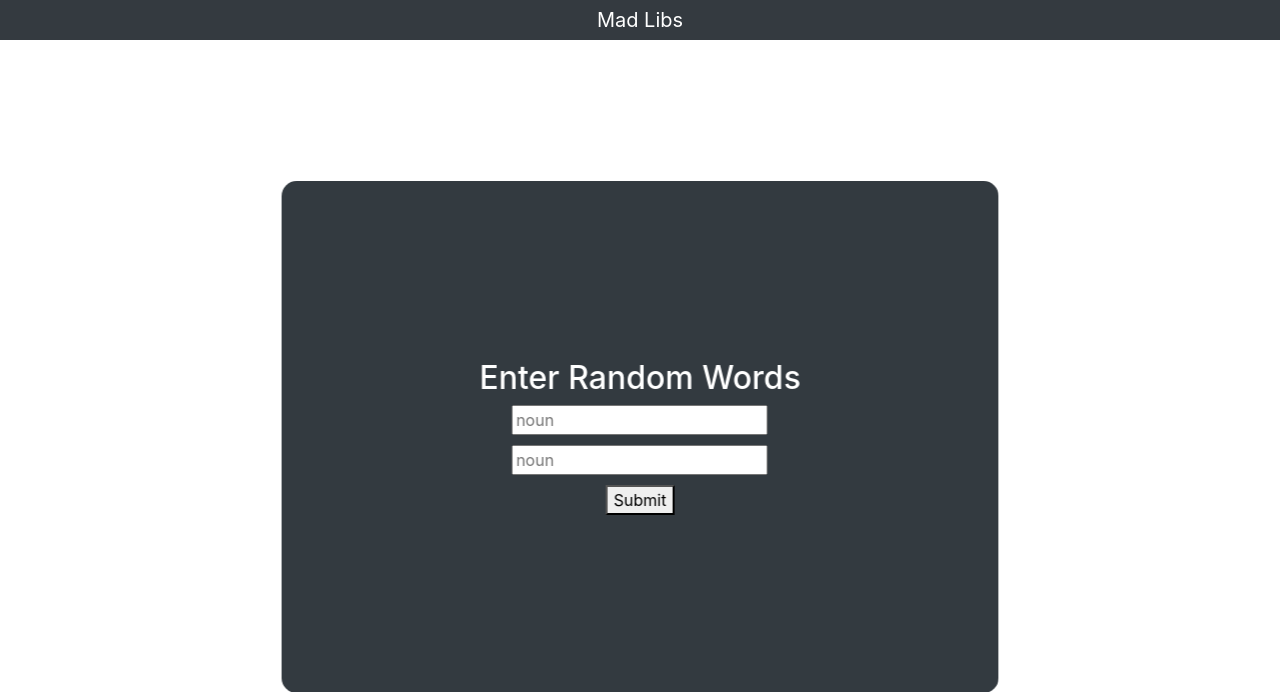
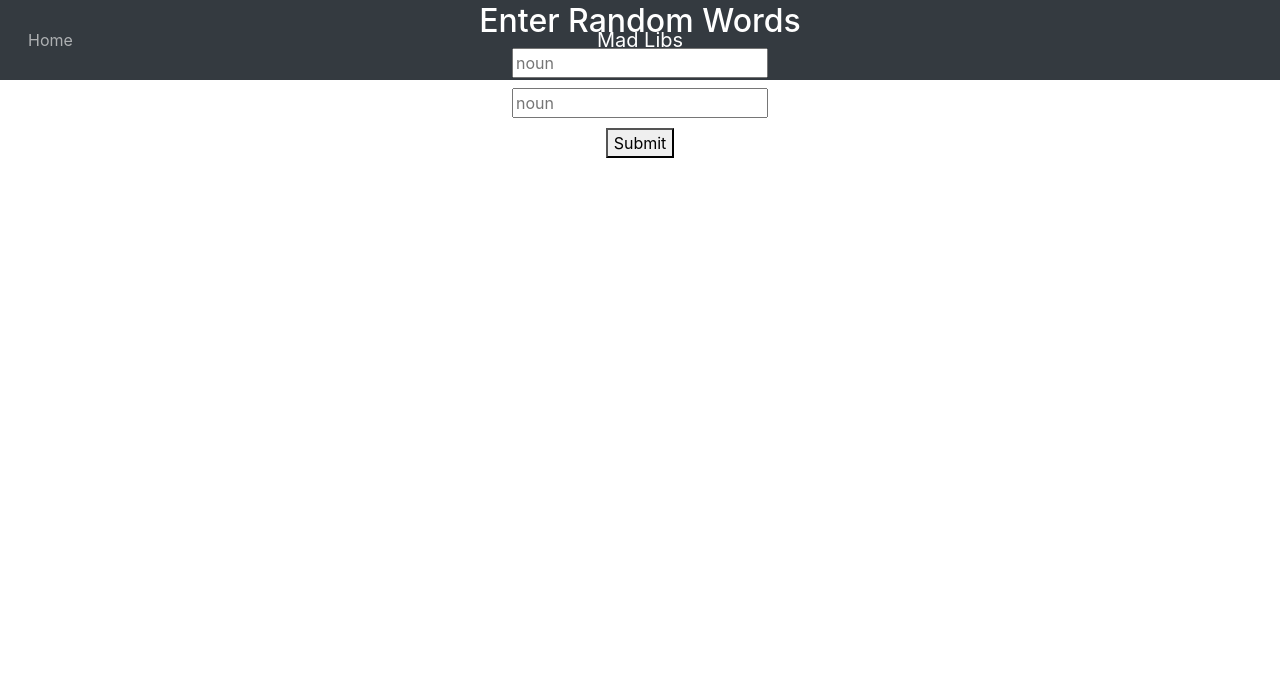
Before and after one commit to FinOloughlin/CITS3403assignment, a Flask app: page /play in a window 1280 px wide. Shown: the top 692 px of the page. Run offline with Flask 3, Linux system fonts and the light colour scheme.

Commit message:
navbar and link in play.html

```diff
--- a/app/templates/play.html
+++ b/app/templates/play.html
@@ -13,7 +13,17 @@
         <!-- Navbar Implementations -->
         <nav class="navbar navbar-expand-lg navbar-dark bg-dark">
             <a class="navbar-brand mx-auto" href="#">Mad Libs</a>
-        </nav>
+            <button class="navbar-toggler" type="button" data-toggle="collapse" data-target="#navbarSupportedContent" aria-controls="navbarSupportedContent" aria-expanded="false" aria-label="Toggle navigation">
+                <span class="navbar-toggler-icon"></span>
+              </button>
+              <div class="collapse navbar-collapse" id="navbarSupportedContent">
+                <ul class="navbar-nav mr-auto">
+                  <li class="nav-item active">
+                    <a class="nav-link" onclick="window.location.href='{{ url_for('home') }}'">Home<span class="sr-only">(current)</span></a>
+                  </li>
+                </ul>
+              </div>
+        </nav
         <div class="flip-card" id="centreCard" onclick="this.classList.toggle('flipped');">
             <div class="flip-card-inner">
                 <div class="flip-card-front">
```
